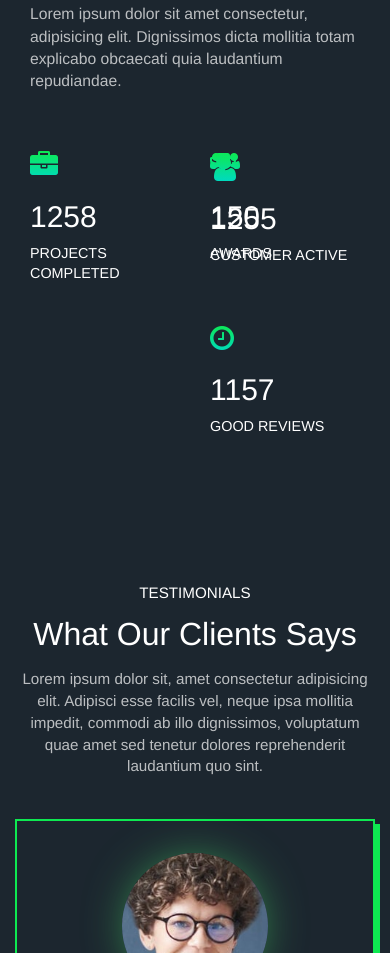
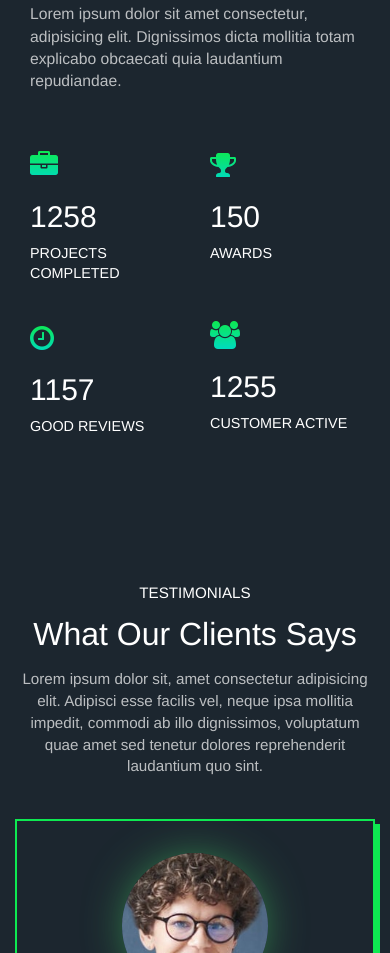
Before and after one commit to kishanmakvana/Mirko, a plain HTML site: page index.html in a window 390 px wide. Shown: the part 7098-8051 px from the top of the page. Drawn offline with nearby package versions, Linux system fonts and the light colour scheme; a web font is replaced by a local one.

Commit message:
final update website

```diff
--- a/css/style.css
+++ b/css/style.css
@@ -354,7 +354,7 @@ i {
 }
 
 @media only screen and (max-width:403px) {
-  .work .row .score-3 {
+  .work .row .score-4 {
     margin-top: -7.5rem;
   }
 }
--- a/index.html
+++ b/index.html
@@ -357,14 +357,14 @@
             <p>AWARDS</p>
           </div>
           <div class="row">
-            <div class="col-md-6 col-sm-6 col-xs-6 score score-3">
+            <div class="col-md-6 col-sm-6 col-xs-6 score">
               <i class="fa fa-users fa-2x"></i>
               <h2 class="purecounter" data-purecounter-start="0" data-purecounter-end="1255"
                 data-purecounter-duration="0">
                 1255</h2>
               <p>CUSTOMER ACTIVE</p>
             </div>
-            <div class="col-md-6 col-sm-6 col-xs-6 score">
+            <div class="col-md-6 col-sm-6 col-xs-6 score score-4">
               <i class="fa fa-clock-o fa-2x"></i>
               <h2 class="purecounter" data-purecounter-start="0" data-purecounter-end="1157"
                 data-purecounter-duration="0">
```
